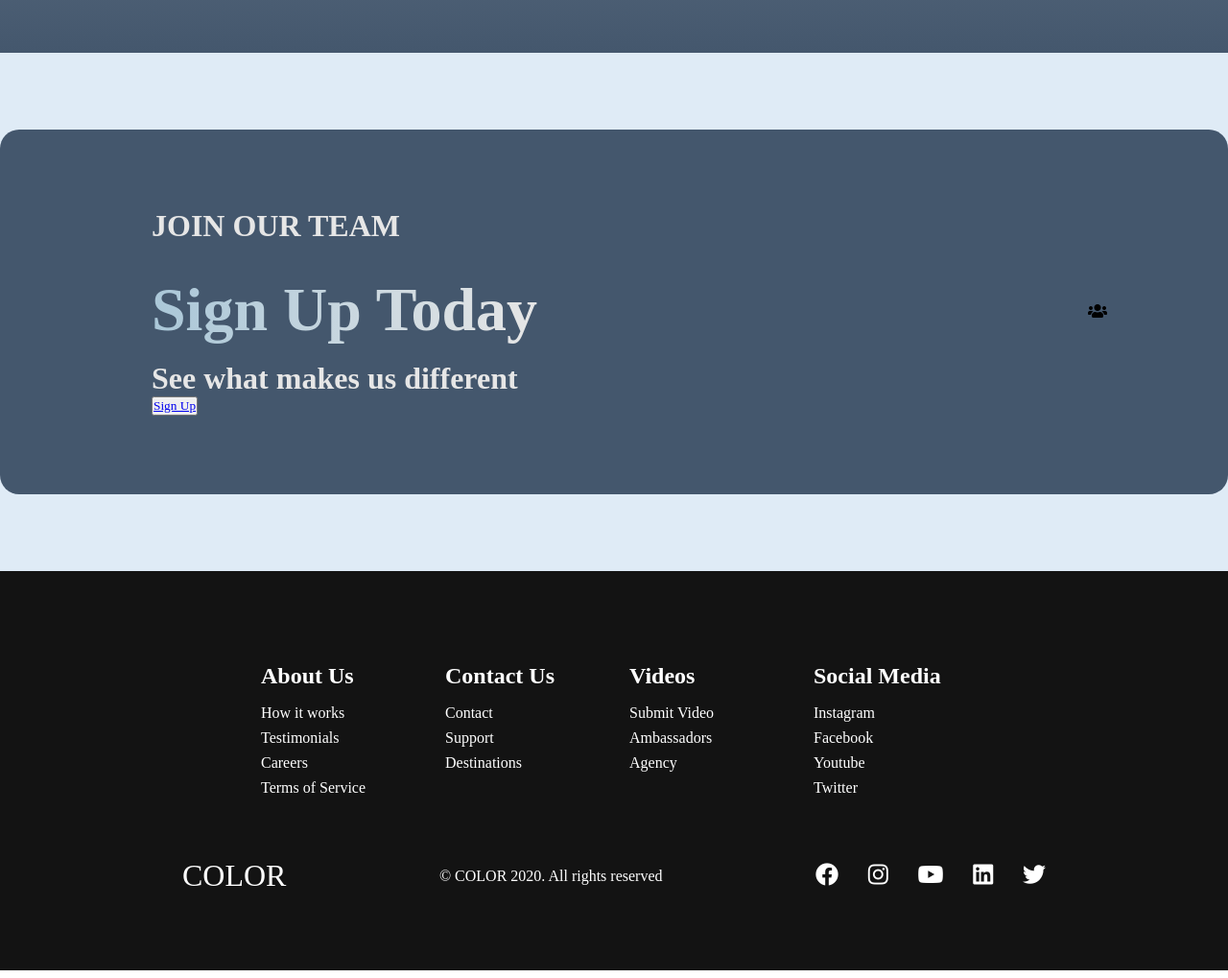
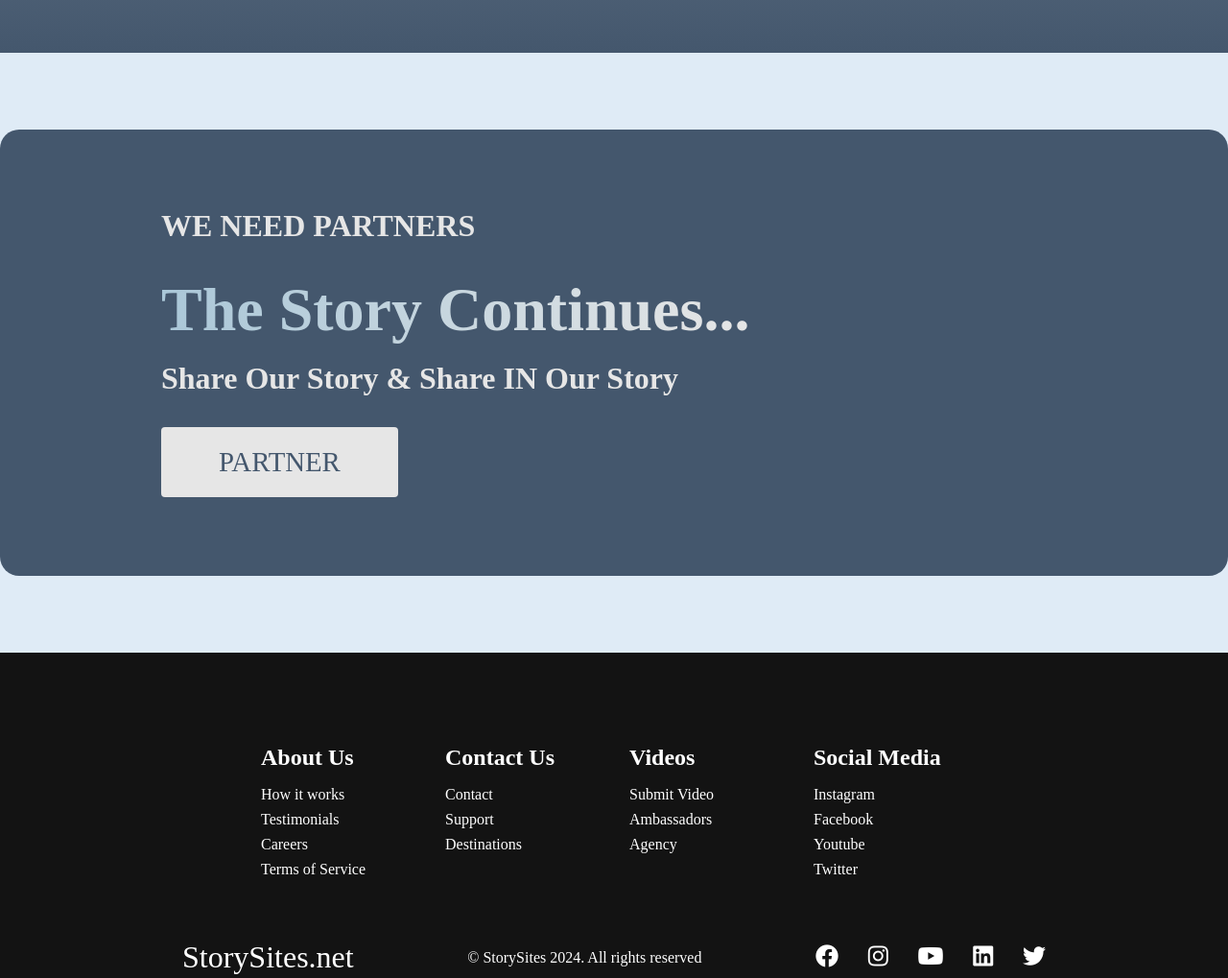
Before and after one commit to kisernl/adamS, a plain HTML site: page index.html in a window 1280 px wide. Shown: the part 2680-3699 px from the top of the page at 96% size. Drawn offline with Linux system fonts and the light colour scheme.

Commit message:
create partner section

```diff
--- a/index.html
+++ b/index.html
@@ -74,41 +74,32 @@
       <h1>What We're Doing Now</h1>
       <div class="services__wrapper">
         <div class="services__card">
-          <h2>Custom Colorways</h2>
-          <p>AI Powered technology</p>
-          <div class="services__btn"><button>Get Started</button></div>
+          <h2>Family</h2>
+          <p>normal life</p>
         </div>
         <div class="services__card">
-          <h2>Are you Ready?</h2>
-          <p>Take the lepa</p>
-          <div class="services__btn"><button>Get Started</button></div>
+          <h2>Church</h2>
+          <p>life on mission</p>
         </div>
         <div class="services__card">
-          <h2>Full Gradients</h2>
-          <p>100 Combinations</p>
-          <div class="services__btn"><button>Get Started</button></div>
+          <h2>Fathers</h2>
+          <p>discipling dads</p>
         </div>
         <div class="services__card">
-          <h2>Infinite Choices</h2>
-          <p>1000's of colors</p>
-          <div class="services__btn"><button>Get Started</button></div>
+          <h2>Connecting</h2>
+          <p>church families to new families</p>
         </div>
       </div>
     </div>
 
     <!-- Features Section -->
-    <div class="main" id="sign-up">
-      <div class="main__container">
-        <div class="main__content">
-          <h1>Join Our Team</h1>
-          <h2>Sign Up Today</h2>
-          <p>See what makes us different</p>
-          <button class="main__btn"><a href="#">Sign Up</a></button>
-        </div>
-        <div class="main__img--container">
-          <div class="main__img--card" id="card-2">
-            <i class="fas fa-users"></i>
-          </div>
+    <div class="partner" id="partner">
+      <div class="partner__container">
+        <div class="partner__content">
+          <h1>We Need Partners</h1>
+          <h2>The Story Continues...</h2>
+          <p>Share Our Story & Share IN Our Story</p>
+          <button class="partner__btn"><a href="#">PARTNER</a></button>
         </div>
       </div>
     </div>
@@ -144,9 +135,9 @@
       <section class="social__media">
         <div class="social__media--wrap">
           <div class="footer__logo">
-            <a href="/" id="footer__logo">COLOR</a>
+            <a href="/" id="footer__logo">StorySites.net</a>
           </div>
-          <p class="website__rights">© COLOR 2020. All rights reserved</p>
+          <p class="website__rights">© StorySites 2024. All rights reserved</p>
           <div class="social__icons">
             <a href="/" class="social__icon--link" target="_blank"
               ><i class="fab fa-facebook"></i
--- a/styles.css
+++ b/styles.css
@@ -318,11 +318,11 @@
     font-weight: 700;
   }
 
-  /* .main__btn {
+   .main__btn {
     font-size: 1.8rem;
-    background: #833ab4;
-    background: -webkit-linear-gradient(to right, #fcb045, #fd1d1d, #833ab4);
-    background: linear-gradient(to right, #fcb045, #fd1d1d, #833ab4);
+    background: #E6E6E6;
+    /* background: -webkit-linear-gradient(to right, #fcb045, #fd1d1d, #833ab4); */
+    /* background: linear-gradient(to right, #fcb045, #fd1d1d, #833ab4); */
     padding: 20px 60px;
     border: none;
     border-radius: 4px;
@@ -331,14 +331,14 @@
     position: relative;
     transition: all 0.35s;
     outline: none;
-  }*/
+  }
 
-  /* .main__btn a {
+   .main__btn a {
     position: relative;
     z-index: 2;
-    color: #fff;
+    color: #44576D;
     text-decoration: none;
-  } */
+  }
 
   /* .main__btn:after {
     position: absolute;
@@ -508,34 +508,36 @@
     flex-direction: column;
     justify-content: center;
     color: #fff;
-    background-image: linear-gradient(to right, #00dbde 0%, #fc00ff 100%);
+    /* background-image: linear-gradient(to right, #00dbde 0%, #fc00ff 100%); */
+    background: #2c343e;
     transition: 0.3s ease-in;
   }
 
   .services__card:nth-child(2) {
-    background: #1fa2ff; /* fallback for old browsers */
+    background: #2c343e;
+    /* background: #1fa2ff;
     background: -webkit-linear-gradient(
       to right,
       #a6ffcb,
       #12d8fa,
       #1fa2ff
-    ); /* Chrome 10-25, Safari 5.1-6 */
+    );
     background: linear-gradient(
       to right,
       #a6ffcb,
       #12d8fa,
       #1fa2ff
-    ); /* W3C, IE 10+/ Edge, Firefox 16+, Chrome 26+, Opera 12+, Safari 7+ */
+    ); */
   }
 
   .services__card:nth-child(3) {
-    background-image: linear-gradient(
+    /* background-image: linear-gradient(
       -225deg,
       #231557 0%,
       #44107a 29%,
       #ff1361 67%,
       #fff800 100%
-    );
+    ); */
   }
 
   .services__card h2 {
@@ -585,6 +587,91 @@
       grid-template-columns: 1fr;
     }
   }
+
+/* Partner CSS */
+.partner {
+  /* background-color: #131313; */
+  background: #DFEBF6;
+  /* background: -moz-linear-gradient(to top, #768A96 0%, #DFEBF6 100%);
+  background: -webkit-linear-gradient(to top, #768A96 0%, #DFEBF6 100%);
+  background: linear-gradient(to top, #768A96 0%, #DFEBF6 100%);
+  filter: progid:DXImageTransform.Microsoft.gradient(startColorstr="#768A96",endColorstr="#DFEBF6",GradientType=1);
+  */
+  padding: 5rem 0;
+}
+.partner__container {
+  /* display: grid; */
+  /* grid-template-columns: 1fr 1fr; */
+  display: flex;
+  flex-direction: row;
+  align-items: center;
+  justify-content: center;
+  margin: 0 auto;
+  height: 90%;
+  z-index: 1;
+  width: 100%;
+  max-width: 1300px;
+  padding: 50px 50px;
+  background-color: #44576D;
+  border-radius: 20px;
+}
+
+.partner__content {
+  color: #e6e6e6;
+  width: 80%;
+  margin: 2rem;
+  display: flex;
+  flex-direction: column;
+  align-items: flex-start;
+  justify-content: center;
+}
+
+.partner__content h1 {
+  font-size: 2rem;
+  color: #e6e6e6;
+  text-transform: uppercase;
+  margin-bottom: 32px;
+}
+
+.partner__content h2 {
+  font-size: 4rem;
+  background: #AAC7D8; /* fallback for old browsers */
+  background: -webkit-linear-gradient(to right, #AAC7D8, #e6e6e6); /* Chrome 10-25, Safari 5.1-6 */
+  background: linear-gradient(to right, #AAC7D8, #e6e6e6); /* W3C, IE 10+/ Edge, Firefox 16+, Chrome 26+, Opera 12+, Safari 7+ */
+  background-size: 100%;
+  -webkit-background-clip: text;
+  -moz-background-clip: text;
+  -webkit-text-fill-color: transparent;
+  -moz-text-fill-color: transparent;
+}
+
+.partner__content p {
+  margin-top: 1rem;
+  font-size: 2rem;
+  font-weight: 700;
+}
+
+ .partner__btn {
+  font-size: 1.8rem;
+  background: #E6E6E6;
+  /* background: -webkit-linear-gradient(to right, #fcb045, #fd1d1d, #833ab4); */
+  /* background: linear-gradient(to right, #fcb045, #fd1d1d, #833ab4); */
+  padding: 20px 60px;
+  border: none;
+  border-radius: 4px;
+  margin-top: 2rem;
+  cursor: pointer;
+  position: relative;
+  transition: all 0.35s;
+  outline: none;
+}
+
+ .partner__btn a {
+  position: relative;
+  z-index: 2;
+  color: #44576D;
+  text-decoration: none;
+}
 
   /* Footer CSS */
   .footer__container {
```
